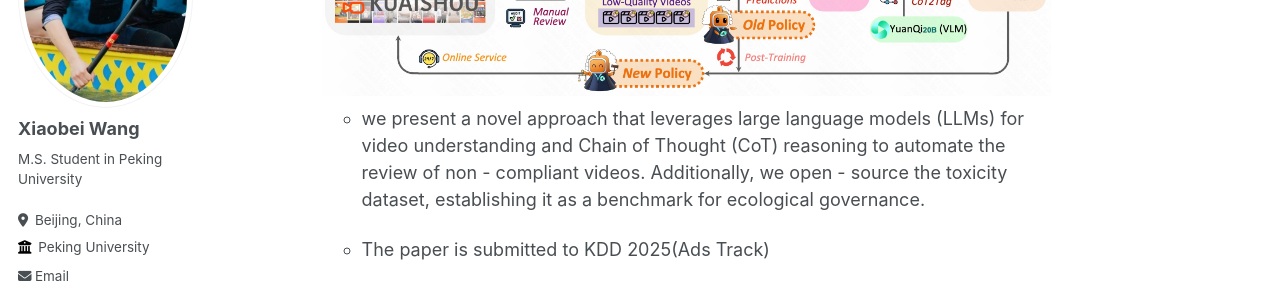
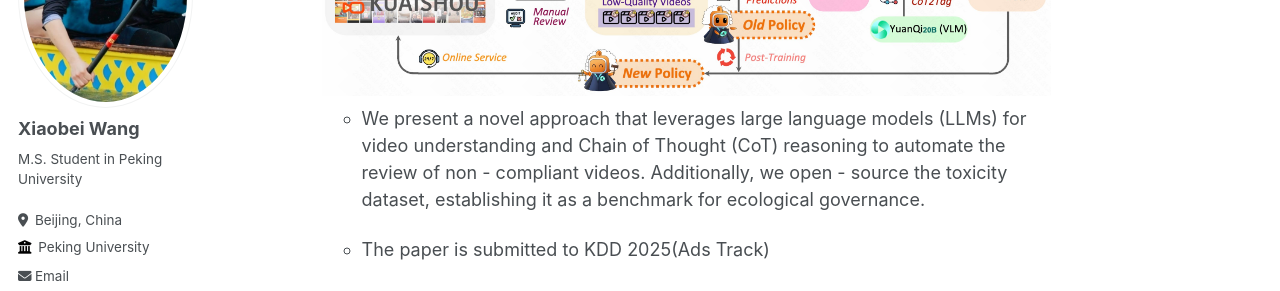
Before and after one commit to wangxiaobei822/wangxiaobei822.github.io, a Jekyll site: the page built from _pages/about.md, in a window 1280 px wide and 900 px high, scrolled down 4064 px. Shown: the part 152-443 px from the top of the window. Built offline with Jekyll 4.4.1, drawn with Linux system fonts in a browser that asks for light colours.

```diff
--- a/_pages/about.md
+++ b/_pages/about.md
@@ -117,7 +117,7 @@ Projects
 
 - **VLM as Policy: Common-Law Content Moderation Framework for Short Video Platform** (Work was done at Kuaishou Technology)<br>
  ![](../images/VLM.png)
-  - we present a novel approach that leverages large language models (LLMs) for video understanding and Chain of Thought (CoT) reasoning to automate the review of non - compliant videos. Additionally, we open - source the toxicity dataset, establishing it as a benchmark for ecological governance.
+  - We present a novel approach that leverages large language models (LLMs) for video understanding and Chain of Thought (CoT) reasoning to automate the review of non - compliant videos. Additionally, we open - source the toxicity dataset, establishing it as a benchmark for ecological governance.
 
 
   - The paper is submitted to KDD 2025(Ads Track)
```
